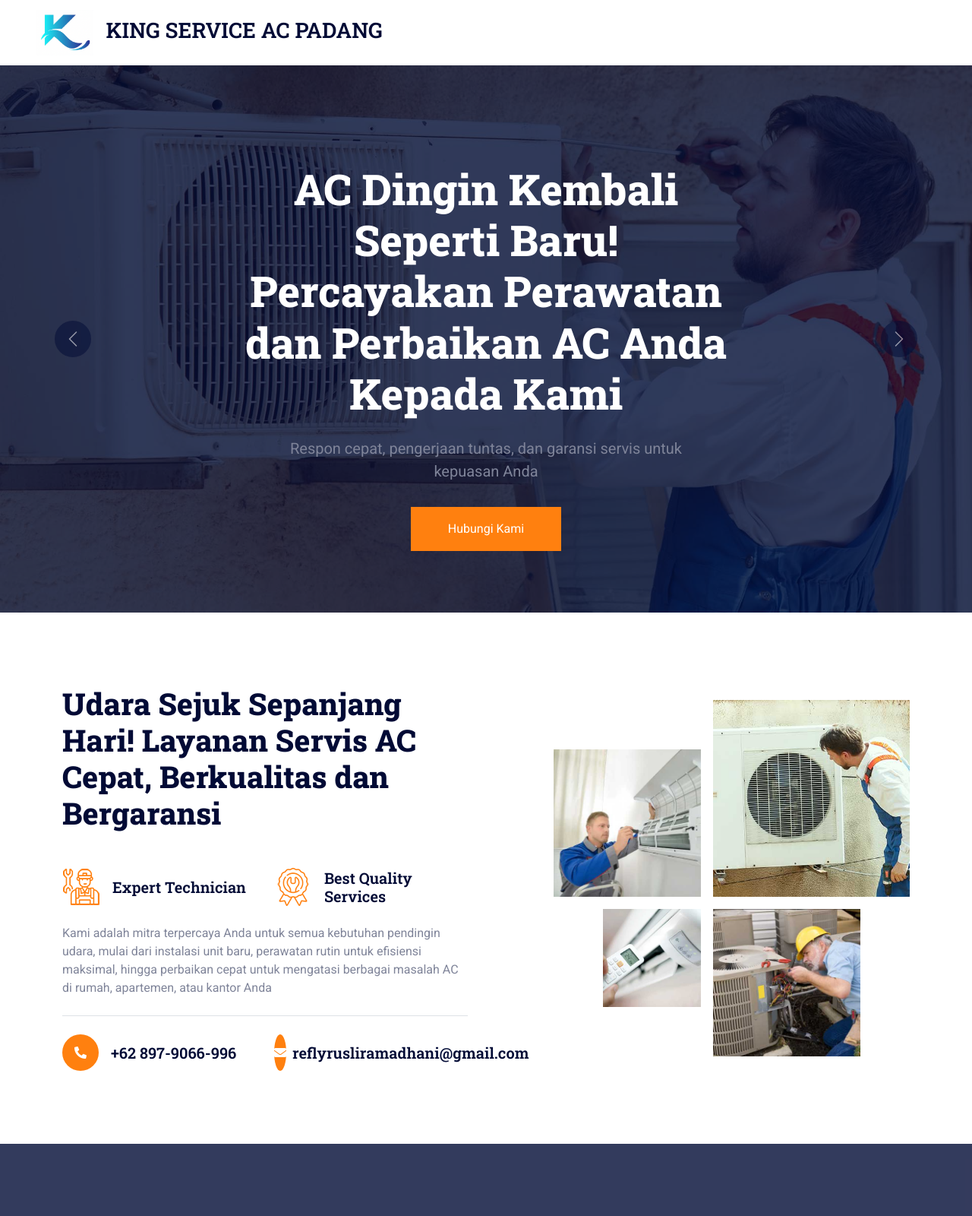
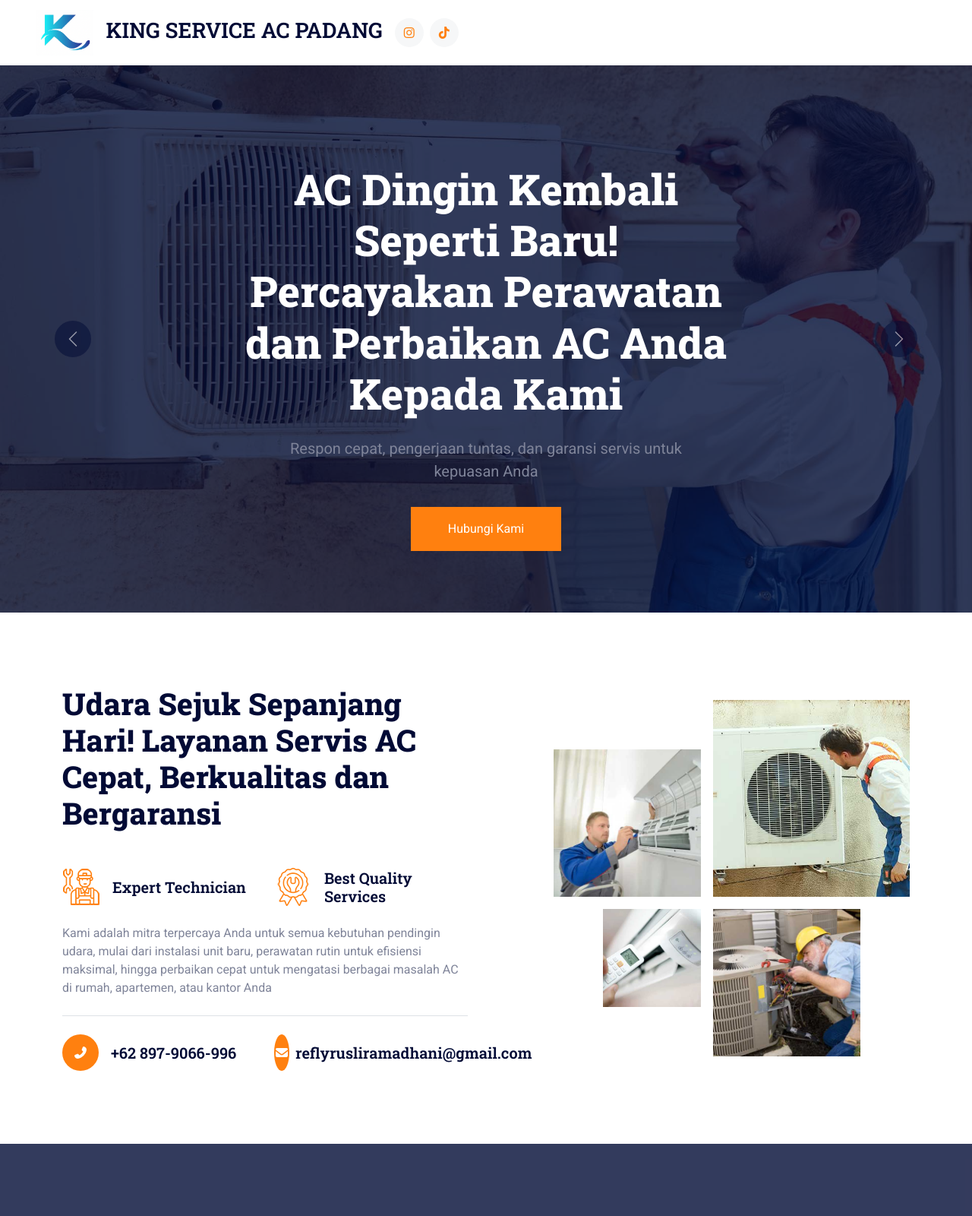
Before and after one commit to kingserviceac-padang/kingserviceac-padang, a plain HTML site: page index.html in a window 1280 px wide. Shown: the top 1600 px of the page at 76% size. Drawn offline with nearby package versions, Linux system fonts and the light colour scheme.

Commit message:
Update index.html

```diff
--- a/index.html
+++ b/index.html
@@ -7,6 +7,8 @@
     <meta content="width=device-width, initial-scale=1.0" name="viewport">
     <meta content="" name="keywords">
     <meta content="" name="description">
+
+
 
     <!-- Favicon -->
     <link href="img/favicon.ico" rel="icon">
@@ -19,6 +21,8 @@
     <!-- Icon Font Stylesheet -->
     <link href="https://cdnjs.cloudflare.com/ajax/libs/font-awesome/5.10.0/css/all.min.css" rel="stylesheet">
     <link href="https://cdn.jsdelivr.net/npm/bootstrap-icons@1.4.1/font/bootstrap-icons.css" rel="stylesheet">
+    <link rel="stylesheet" href="https://cdnjs.cloudflare.com/ajax/libs/font-awesome/5.15.4/css/all.min.css">
+    <link rel="stylesheet" href="path/to/your/fontawesome/css/all.min.css">
 
     <!-- Libraries Stylesheet -->
     <link href="lib/animate/animate.min.css" rel="stylesheet">
@@ -92,9 +96,10 @@
             </div> -->
             <div class="h-100 d-lg-inline-flex align-items-center d-none">
                 <!-- <a class="btn btn-square rounded-circle bg-light text-primary me-2" href=""><i class="fab fa-facebook-f"></i></a>
-                <a class="btn btn-square rounded-circle bg-light text-primary me-2" href=""><i class="fab fa-twitter"></i></a>
-                <a class="btn btn-square rounded-circle bg-light text-primary me-2" href=""><i class="fab fa-linkedin-in"></i></a> -->
-                <!-- <a class="btn btn-square rounded-circle bg-light text-primary me-0" href=""><i class="fab fa-instagram"></i></a> -->
+                <a class="btn btn-square rounded-circle bg-light text-primary me-2" href=""><i class="fab fa-twitter"></i></a> -->
+                <a class="btn btn-square rounded-circle bg-light text-primary me-2" href="https://www.instagram.com/kingsserviceacpadang" target="_blank"><i class="fab fa-instagram"></i></a>
+                <a class="btn btn-square rounded-circle bg-light text-primary me-2" href="https://www.tiktok.com/@kingacservicepadang" target="_blank"><i class="fab fa-tiktok"></i></a>
+                <!-- <a class="btn btn-square rounded-circle bg-light text-primary me-0" href="https://www.tiktok.com/@kingacservicepadang"></a><i class="fab fa-tiktok"></i> -->
             </div>
         </div>
     </nav>
```
